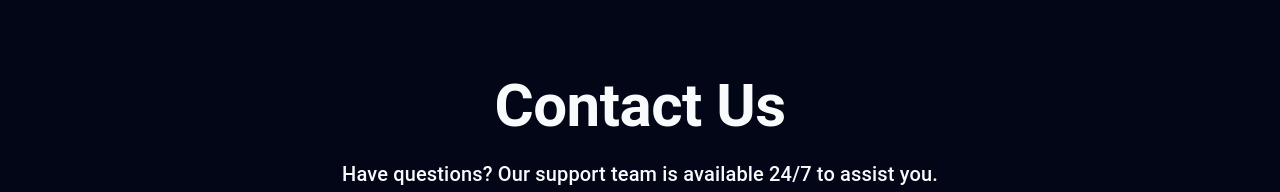
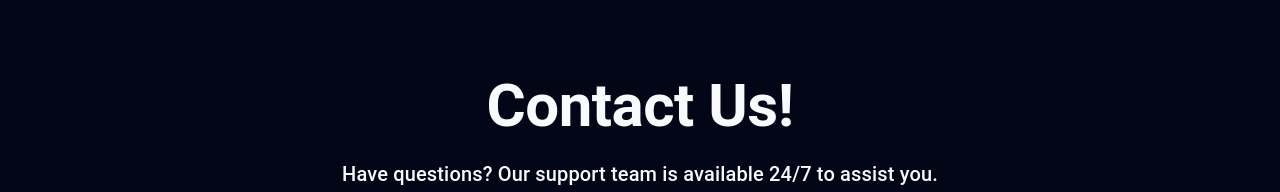
Before and after one commit to Ganderlu/rolfsq, a Next.js app: page /contact-us in a window 1280 px wide. Shown: the part 131-323 px from the top of the page. Built offline with nearby package versions, Linux system fonts and the light colour scheme; no server answers.

Commit message:
feat: add landing pages, trade history, and user dashboard improvements

```diff
--- a/src/app/contact-us/page.tsx
+++ b/src/app/contact-us/page.tsx
@@ -58,7 +58,7 @@ export default function ContactUsPage() {
               mb: 2,
             }}
           >
-            Contact Us
+            Contact Us!
           </Typography>
           <Typography
             variant="h6"
```
